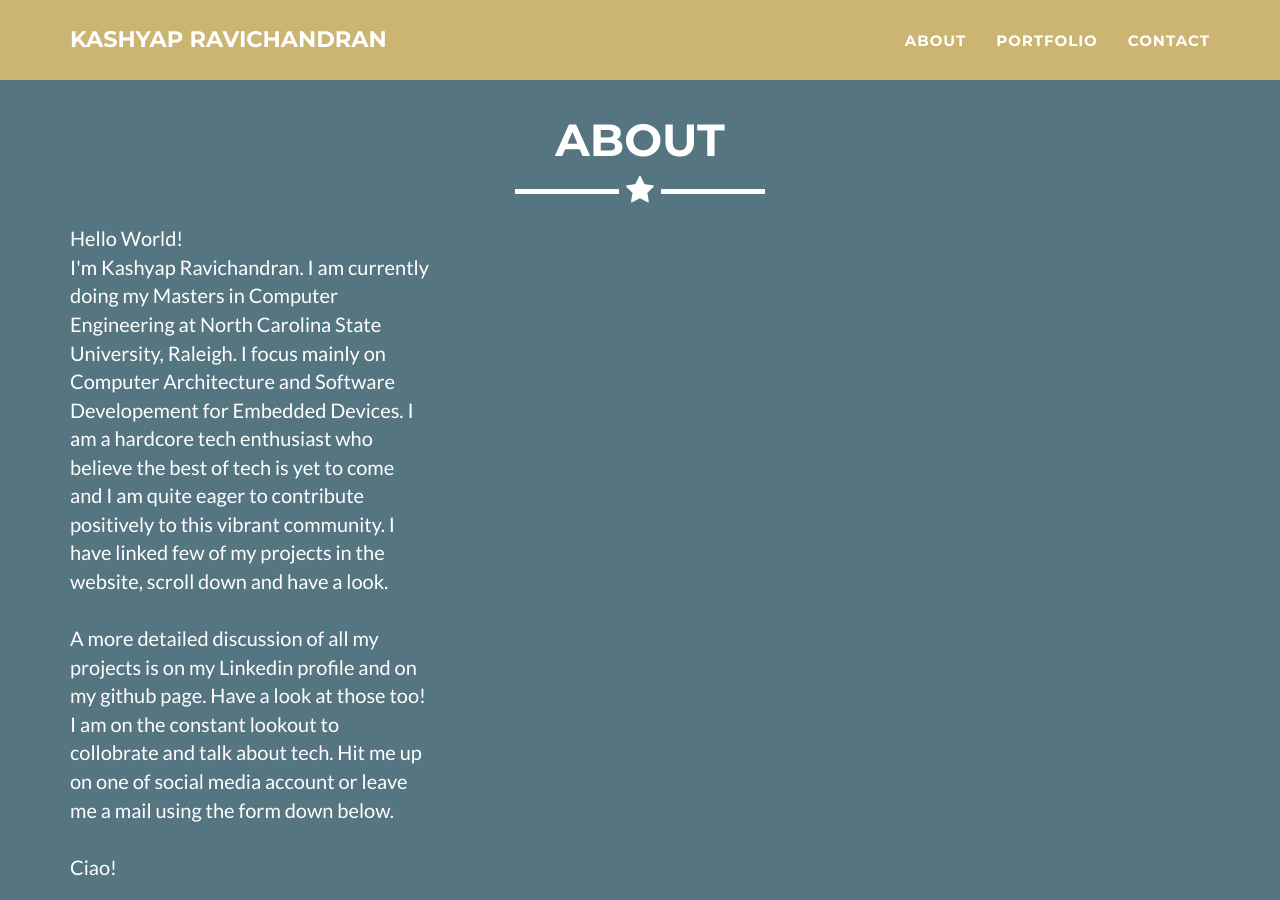
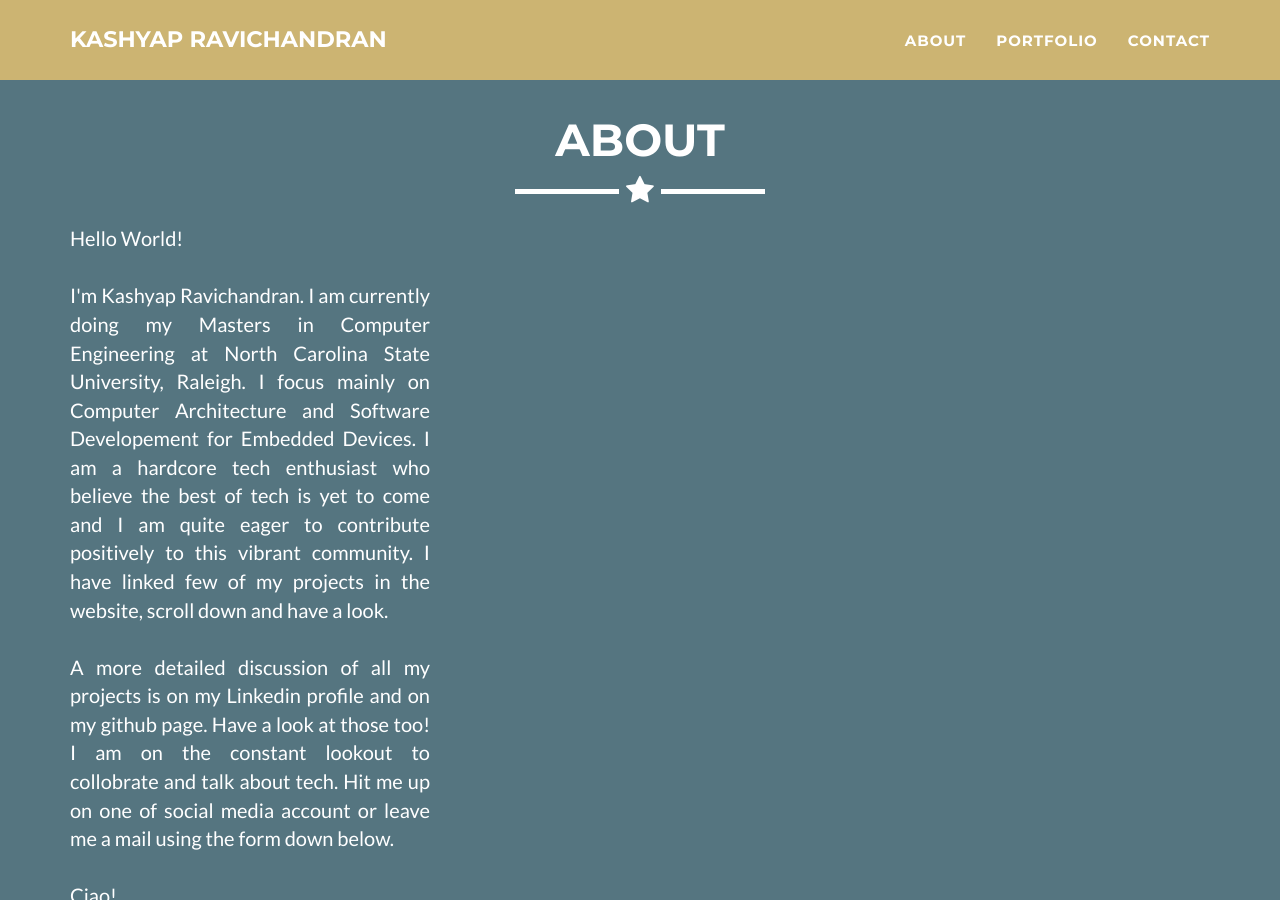
Before and after one commit to kashyapravichandran/kashyapravichandran.github.io, a Jekyll site: the page built from _posts/2014-07-18-project-1.markdown, in a window 1280 px wide and 900 px high, scrolled down 920 px. Built offline with Jekyll 4.4.1, drawn with Linux system fonts in a browser that asks for light colours.

Commit message:
about spacing

```diff
--- a/_includes/about.html
+++ b/_includes/about.html
@@ -8,8 +8,8 @@
                 </div>
             </div>
             <div class="row">
-                <div class="col-lg-4">
-                    <p> Hello World! <br>
+                <div class="col-lg-4" allign = "" >
+                    <p align="justify"> Hello World! <br><br>
                     I'm Kashyap Ravichandran. I am currently doing my Masters in Computer Engineering at North Carolina State University, Raleigh. I focus mainly on Computer Architecture and Software Developement for Embedded Devices. I am a hardcore tech enthusiast who believe the best of tech is yet to come and I am quite eager to contribute positively to this vibrant community. I have linked few of my projects in the website, scroll down and have a look. <br><br>
 
                     A more detailed discussion of all my projects is on my Linkedin profile and on my github page. Have a look at those too! I am on the constant lookout to collobrate and talk about tech. Hit me up on one of social media account or leave me a mail using the form down below. <br><br>
```
